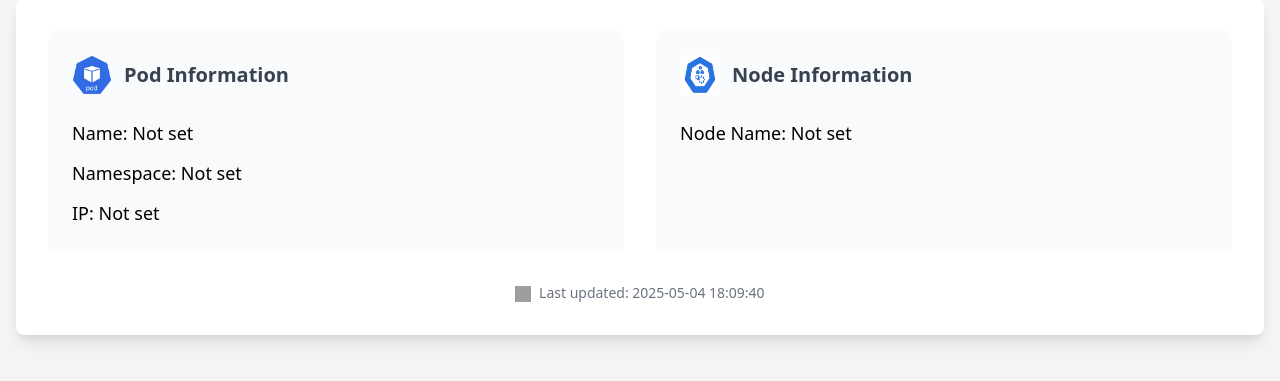
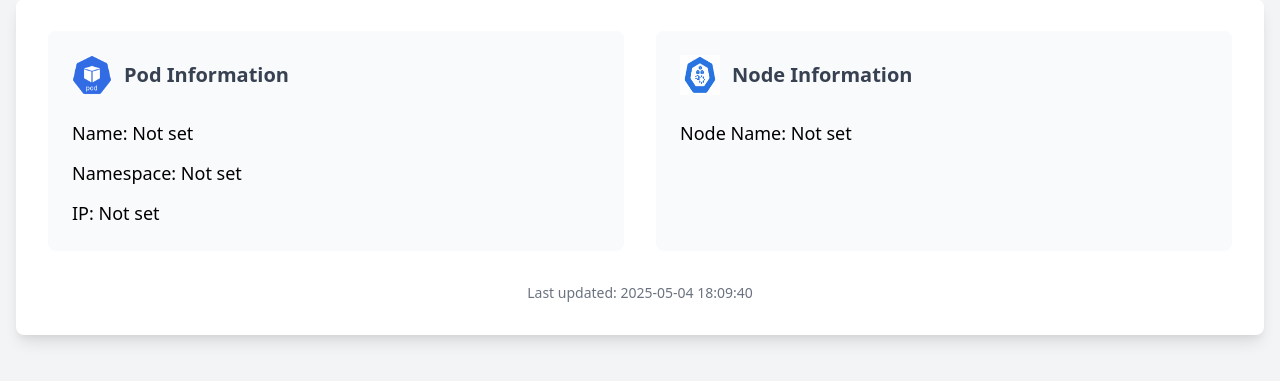
Before and after one commit to alexgaudon/downward-api, a Flask app: page / in a window 1280 px wide. Shown: the part 201-582 px from the top of the page. Run offline with Flask 3, Linux system fonts and the light colour scheme; grey boxes are pictures that could not be loaded.

Commit message:
Update index.html with improved layout and styling

```diff
--- a/templates/index.html
+++ b/templates/index.html
@@ -51,8 +51,6 @@
             </div>
 
             <div class="mt-8 text-gray-500 text-sm text-center">
-                <img src="{{ url_for('static', filename='images/refresh-icon.svg') }}" alt="Refresh Icon"
-                    class="inline-block mr-1 w-4 h-4">
                 Last updated: {{ info.timestamp }}
             </div>
         </div>
```
